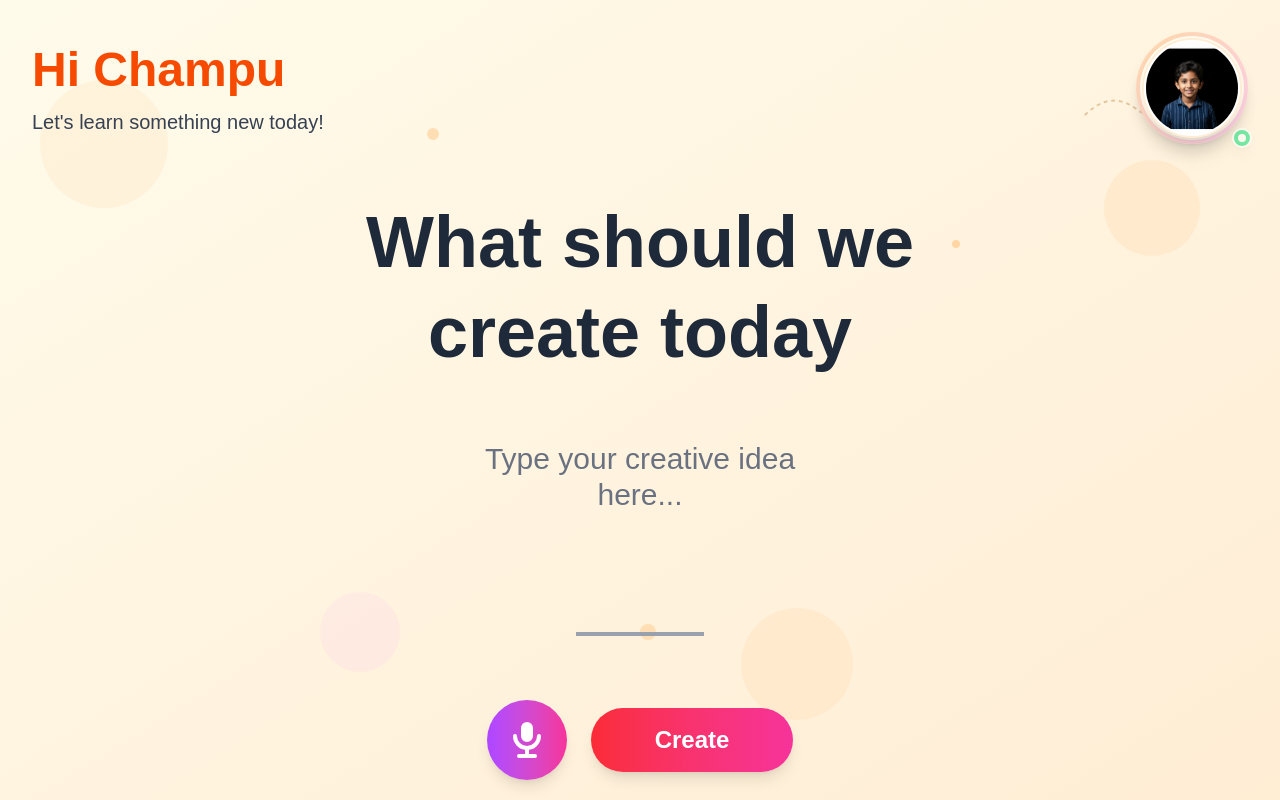
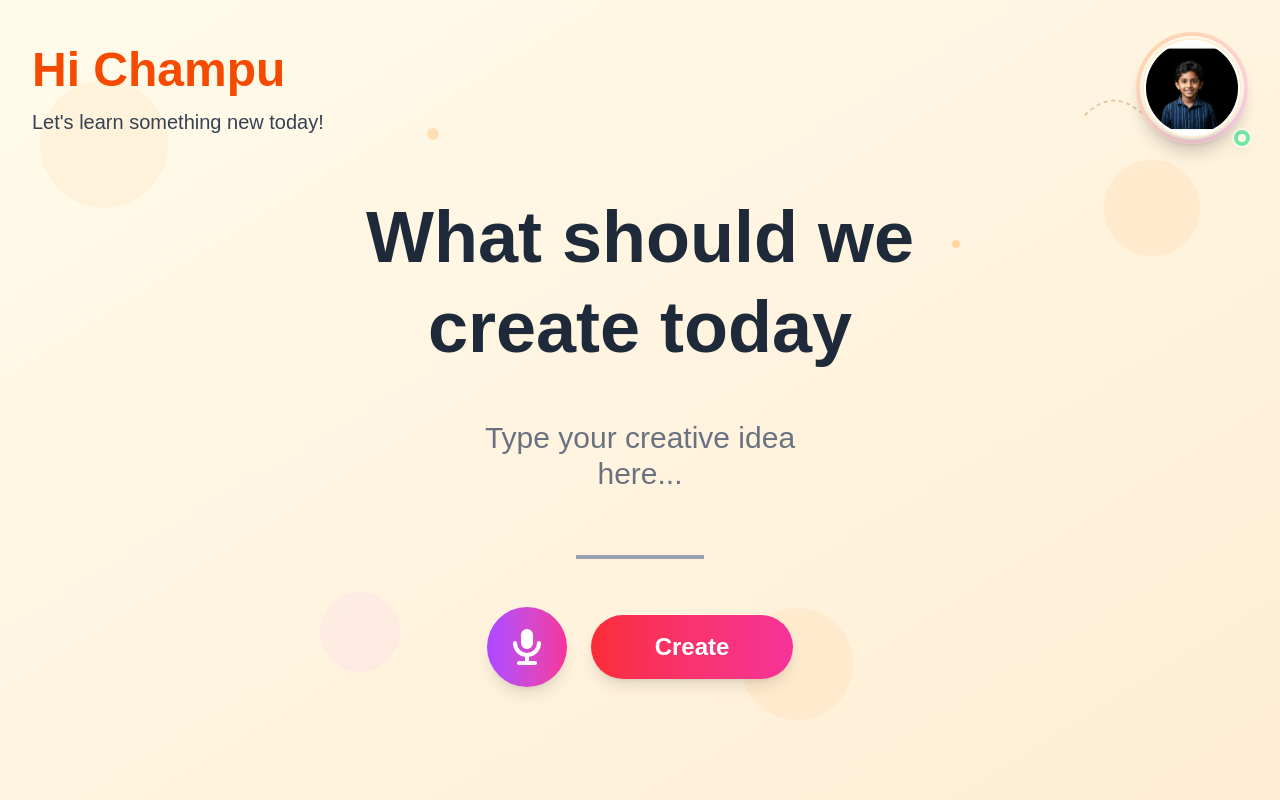
Before and after one commit to Dhanush-klm/KidSpark, a Next.js app: page / in a window 1280 px wide. Both pictures are taken after a click on the button "Let's go 👋". Built offline with nearby package versions, Linux system fonts and the light colour scheme.

Commit message:
the page layout is handles and the on off switch is for the voice

```diff
--- a/app/components/screens/Screen3.tsx
+++ b/app/components/screens/Screen3.tsx
@@ -1,7 +1,7 @@
 'use client';
 
 import Image from 'next/image';
-import { useState, useRef } from 'react';
+import { useState, useRef, useEffect } from 'react';
 
 export default function Screen3() {
   const [isRecording, setIsRecording] = useState(false);
@@ -9,8 +9,35 @@ export default function Screen3() {
   const [transcribedText, setTranscribedText] = useState('');
   const textareaRef = useRef<HTMLTextAreaElement>(null);
 
+  // Auto-expand textarea based on content, but keep it reasonable
+  const adjustTextareaHeight = () => {
+    const textarea = textareaRef.current;
+    if (textarea) {
+      textarea.style.height = 'auto';
+      const maxHeight = window.innerHeight * 0.3; // Max 30% of screen height
+      const newHeight = Math.max(80, Math.min(textarea.scrollHeight, maxHeight));
+      textarea.style.height = `${newHeight}px`;
+    }
+  };
+
+  // Auto-adjust height when transcribed text changes
+  useEffect(() => {
+    adjustTextareaHeight();
+  }, [transcribedText]);
+
   const startRecording = async () => {
     try {
+      if (isRecording) {
+        // Stop recording if already recording
+        const currentRecorder = (window as any).currentMediaRecorder;
+        if (currentRecorder) {
+          currentRecorder.stop();
+        }
+        setIsRecording(false);
+        setIsListening(false);
+        return;
+      }
+
       setIsRecording(true);
       setIsListening(true);
 
@@ -27,22 +54,21 @@ export default function Screen3() {
         // Stop all tracks
         stream.getTracks().forEach(track => track.stop());
 
-        // Create audio blob
-        const audioBlob = new Blob(audioChunks, { type: 'audio/wav' });
+        // Only process if we have audio data (avoid empty recordings)
+        if (audioChunks.length > 0) {
+          // Create audio blob
+          const audioBlob = new Blob(audioChunks, { type: 'audio/wav' });
 
-        // Send to Whisper API
-        await transcribeAudio(audioBlob);
+          // Send to Whisper API
+          await transcribeAudio(audioBlob);
+        }
       };
 
       // Start recording
       mediaRecorder.start();
 
-      // Stop recording after 5 seconds (you can make this configurable)
-      setTimeout(() => {
-        mediaRecorder.stop();
-        setIsRecording(false);
-        setIsListening(false);
-      }, 5000);
+      // Store mediaRecorder reference so we can stop it later
+      (window as any).currentMediaRecorder = mediaRecorder;
 
     } catch (error) {
       console.error('Error accessing microphone:', error);
@@ -68,6 +94,8 @@ export default function Screen3() {
         setTranscribedText(result.text);
         if (textareaRef.current) {
           textareaRef.current.value = result.text;
+          // Auto-expand the textarea after adding text
+          setTimeout(adjustTextareaHeight, 0);
         }
       } else {
         alert('Error transcribing audio: ' + result.error);
@@ -78,7 +106,7 @@ export default function Screen3() {
     }
   };
   return (
-    <div className="min-h-screen bg-gradient-to-br from-amber-50 to-orange-100 relative overflow-hidden">
+    <div className="min-h-screen bg-gradient-to-br from-amber-50 to-orange-100 relative overflow-auto">
       {/* Background decorative elements */}
       <div className="absolute inset-0 pointer-events-none">
         {/* Decorative circles and shapes */}
@@ -106,7 +134,7 @@ export default function Screen3() {
       </div>
 
       {/* Main content */}
-      <div className="relative z-10 h-screen w-full flex flex-col">
+      <div className="relative z-10 w-full flex flex-col">
         {/* Header section */}
         <div className="flex items-center justify-between p-4 sm:p-6 lg:p-8 flex-shrink-0">
           <div className="flex-1 min-w-0">
@@ -144,38 +172,38 @@ export default function Screen3() {
           </div>
         </div>
 
-        {/* Main content area - flex-grow to fill remaining space */}
-        <div className="flex-1 flex flex-col justify-center items-center text-center px-4 sm:px-6 lg:px-8">
-          <h2 className="text-3xl sm:text-4xl md:text-5xl lg:text-6xl xl:text-7xl font-bold text-gray-800 mb-8 sm:mb-10 lg:mb-12 xl:mb-16 leading-tight">
+        {/* Main content area - fit to screen, scroll when overflow */}
+        <div className="flex flex-col items-center text-center px-4 sm:px-6 lg:px-8 py-4 min-h-0 flex-1 overflow-y-auto">
+          <h2 className="text-3xl sm:text-4xl md:text-5xl lg:text-6xl xl:text-7xl font-bold text-gray-800 mb-6 sm:mb-8 lg:mb-10 xl:mb-12 leading-tight">
             What should we<br />
             create today
           </h2>
 
           {/* Typing area for letters */}
-          <div className="mb-8 sm:mb-10 lg:mb-12 xl:mb-16 max-w-2xl mx-auto">
+          <div className="mb-6 sm:mb-8 lg:mb-10 xl:mb-12 max-w-4xl mx-auto">
             <textarea
               ref={textareaRef}
               className="w-full text-lg sm:text-xl md:text-2xl lg:text-3xl font-medium text-gray-800 bg-transparent border-none outline-none resize-none placeholder-gray-500 text-center"
               placeholder="Type your creative idea here..."
-              rows={3}
-              style={{ minHeight: '120px' }}
+              style={{ minHeight: '80px' }}
+              onInput={adjustTextareaHeight}
             />
           </div>
 
           {/* Divider line */}
-          <div className="w-20 sm:w-24 md:w-32 h-1 bg-gray-400 mx-auto mb-8 sm:mb-10 lg:mb-12 xl:mb-16"></div>
+          <div className="w-20 sm:w-24 md:w-32 h-1 bg-gray-400 mx-auto mb-6 sm:mb-8 lg:mb-10 xl:mb-12"></div>
 
           {/* Action buttons */}
           <div className="flex flex-col sm:flex-row items-center justify-center gap-4 sm:gap-6">
             {/* Microphone button */}
             <button
               onClick={startRecording}
-              disabled={isRecording}
               className={`w-12 h-12 sm:w-14 sm:h-14 md:w-16 md:h-16 lg:w-20 lg:h-20 rounded-full flex items-center justify-center text-white shadow-lg hover:shadow-xl transform transition-all duration-300 ${
                 isListening
                   ? 'bg-gradient-to-r from-red-500 to-red-600 animate-pulse scale-110'
                   : 'bg-gradient-to-r from-purple-500 to-pink-500 hover:scale-105'
-              } ${isRecording ? 'opacity-75 cursor-not-allowed' : 'cursor-pointer'}`}
+              }`}
+              title={isRecording ? 'Click to stop recording' : 'Click to start recording'}
             >
               {isListening ? (
                 // Animated listening indicator
```
